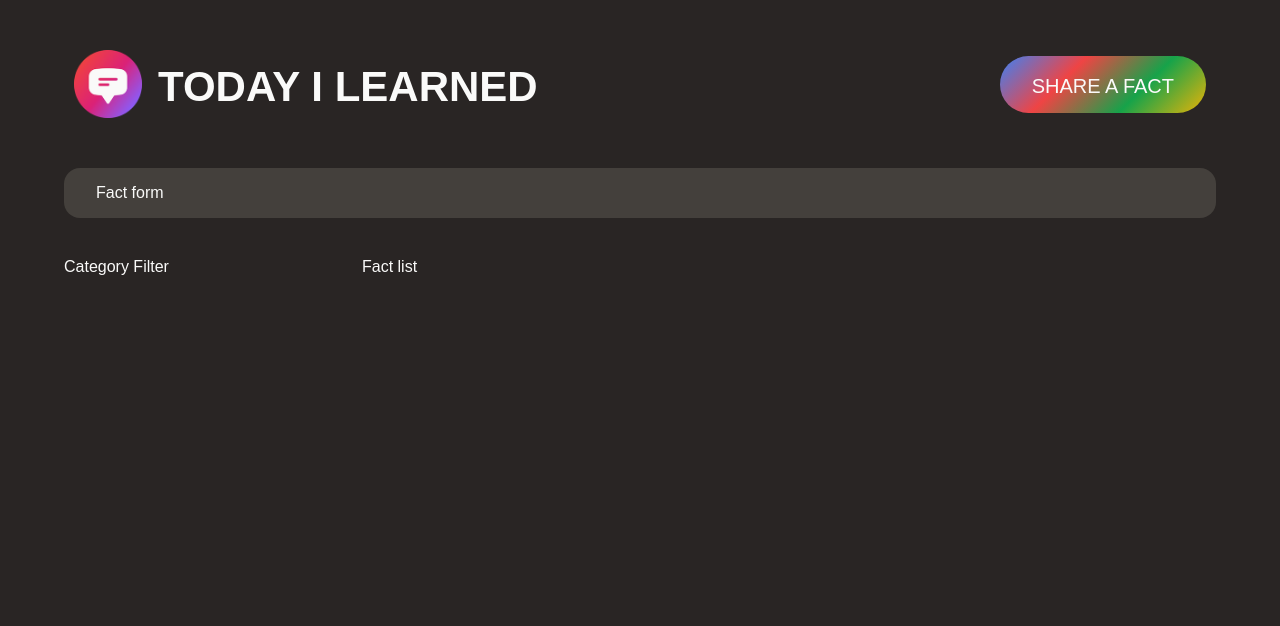
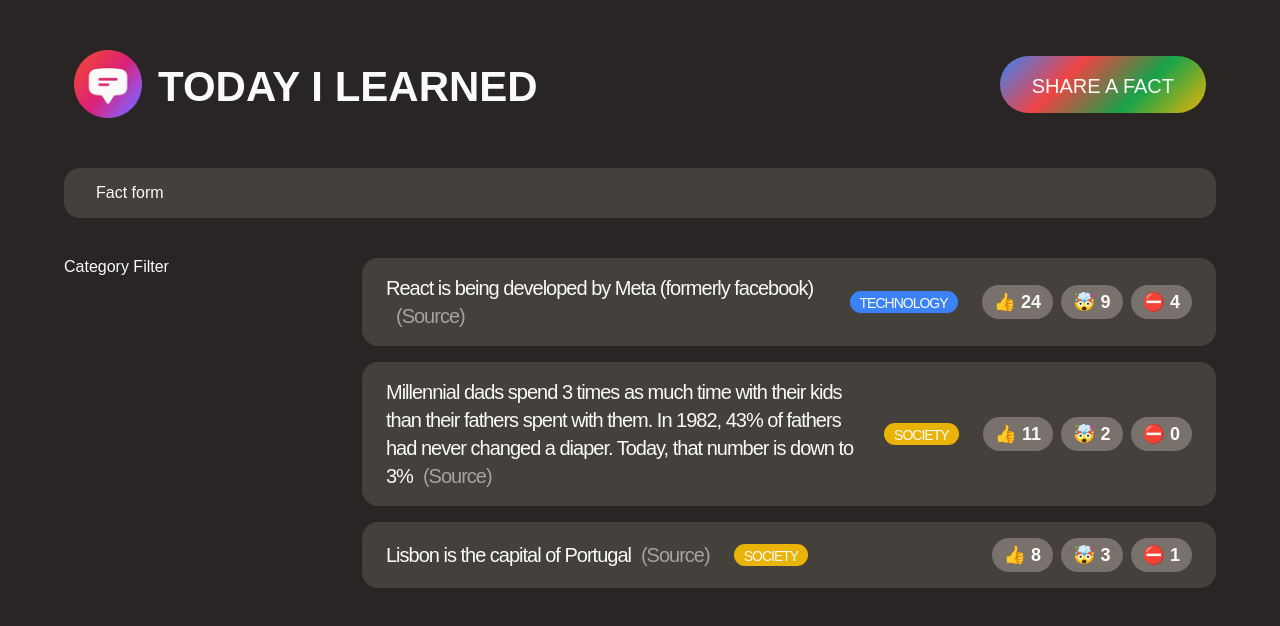
Before and after one commit to petedevel/Jonas-CrashWeb-React1, a React (Create React App) app: page / in a window 1280 px wide. Shown: the top 626 px of the page. Built offline with nearby package versions, Linux system fonts and the light colour scheme; a web font is replaced by a local one.

Commit message:
S6-53-after-Rendering the List of Facts

```diff
--- a/src/App.js
+++ b/src/App.js
@@ -1,4 +1,49 @@
 import "./style.css";
+
+const CATEGORIES = [
+    { name: "technology", color: "#3b82f6" },
+    { name: "science", color: "#16a34a" },
+    { name: "finance", color: "#ef4444" },
+    { name: "society", color: "#eab308" },
+    { name: "entertainment", color: "#db2777" },
+    { name: "health", color: "#14b8a6" },
+    { name: "history", color: "#f97316" },
+    { name: "news", color: "#8b5cf6" },
+  ];
+
+  const initialFacts = [
+    {
+      id: 1,
+      text: "React is being developed by Meta (formerly facebook)",
+      source: "https://opensource.fb.com/",
+      category: "technology",
+      votesInteresting: 24,
+      votesMindblowing: 9,
+      votesFalse: 4,
+      createdIn: 2021,
+    },
+    {
+      id: 2,
+      text: "Millennial dads spend 3 times as much time with their kids than their fathers spent with them. In 1982, 43% of fathers had never changed a diaper. Today, that number is down to 3%",
+      source:
+        "https://www.mother.ly/parenting/millennial-dads-spend-more-time-with-their-kids",
+      category: "society",
+      votesInteresting: 11,
+      votesMindblowing: 2,
+      votesFalse: 0,
+      createdIn: 2019,
+    },
+    {
+      id: 3,
+      text: "Lisbon is the capital of Portugal",
+      source: "https://en.wikipedia.org/wiki/Lisbon",
+      category: "society",
+      votesInteresting: 8,
+      votesMindblowing: 3,
+      votesFalse: 1,
+      createdIn: 2015,
+    },
+  ];
 
 function App(){
     const appTitle = "Today I Learned"
@@ -28,11 +73,45 @@
 }
 
 function CategoryFilter() {
-    return <aside>Category Filter</aside>
+    return <aside>Category Filter</aside>;
 }
 
 function FactList() {
-    return <section>Fact list</section>
+    //Temporary
+    const facts = initialFacts;
+
+    return (
+        <section>
+            <ul className="facts-list">
+                {facts.map(fact=> (
+                    <li key={fact.id} className="fact">
+                        <p>
+                            {fact.text}
+                            <a
+                                className="source"
+                                href={fact.source}
+                                target="_blank"
+                            >
+                                (Source)
+                            </a>
+                        </p>
+                        <span className="tag"
+                            style={{
+                                backgroundColor: CATEGORIES.find(
+                                    cat=>cat.name===fact.category).color}}
+                        >
+                            {fact.category}
+                        </span>
+                        <div className="vote-buttons">
+                            <button>👍 {fact.votesInteresting}</button>
+                            <button>🤯 {fact.votesMindblowing}</button>
+                            <button>⛔️ {fact.votesFalse}</button>
+                        </div>
+                    </li>
+                ))}
+            </ul>
+        </section>
+    );
 }
 
 export default App;
```
